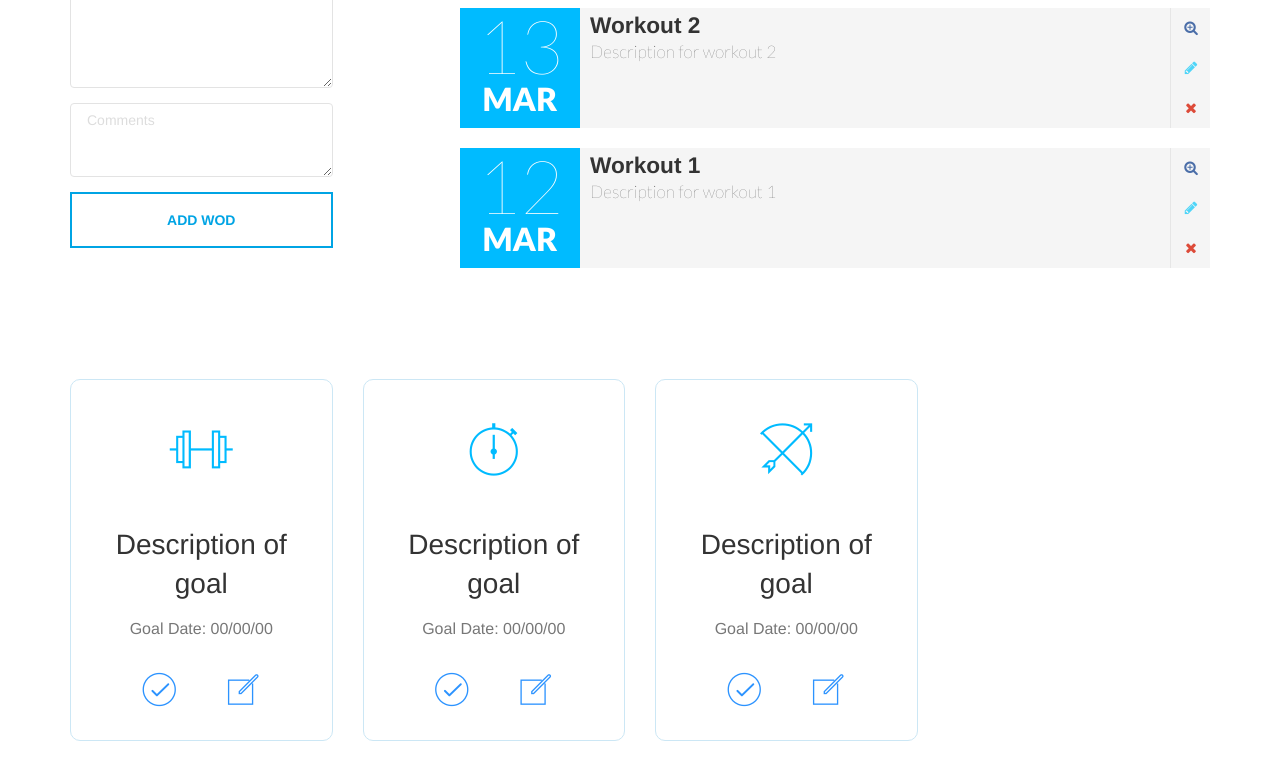
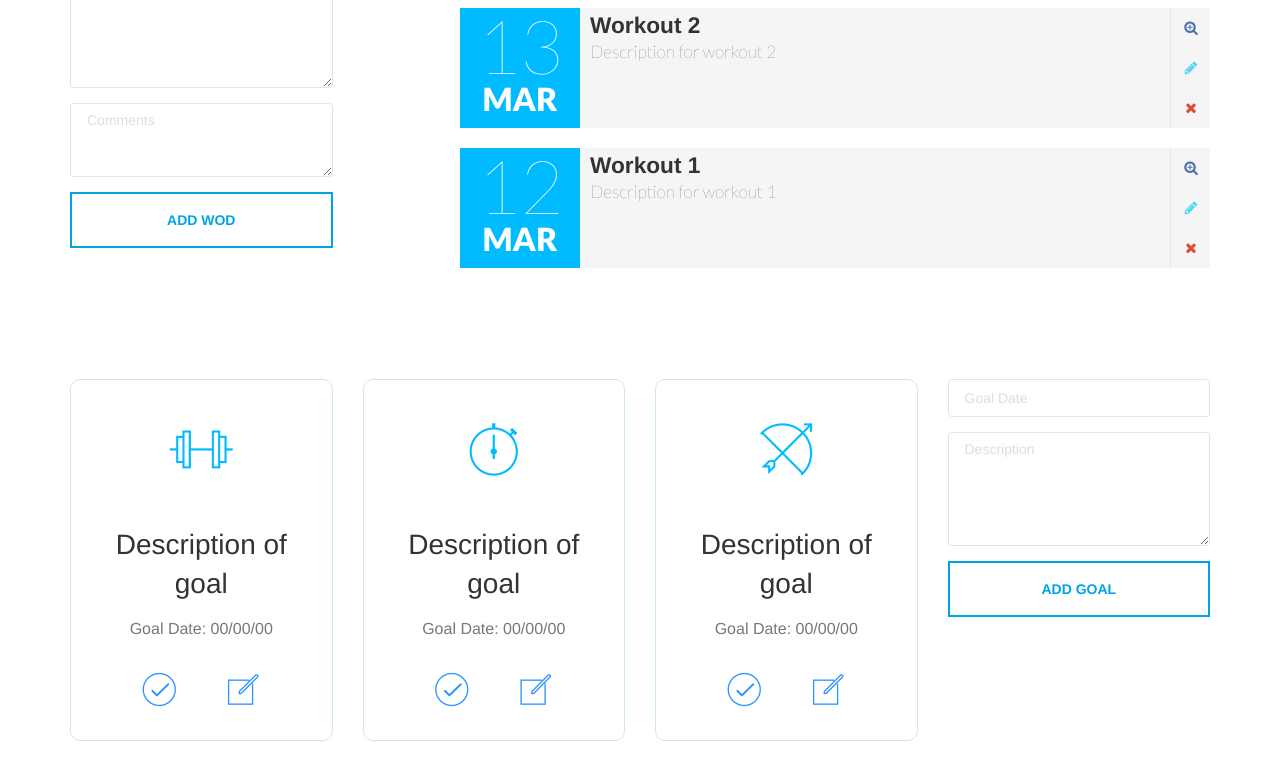
Before and after one commit to atsullivan/Ludus, a plain HTML site: page profile-page-1/profile.html in a window 1280 px wide. Shown: the part 702-1473 px from the top of the page. Drawn offline with nearby package versions, Linux system fonts and the light colour scheme; a script that the page names is missing; a web font is replaced by a local one.

Commit message:
added an add goal form

```diff
--- a/profile-page-1/css/profile.css
+++ b/profile-page-1/css/profile.css
@@ -165,3 +165,7 @@ pre.prettyprint{
   font-size: 40px;
   padding: 20px;
 }
+
+.add-goal-form{
+  padding-top: 30px;
+}
--- a/profile-page-1/profile.html
+++ b/profile-page-1/profile.html
@@ -275,6 +275,22 @@
                     </div>
                 </div>
                 <div class="col-md-3">
+                    <div class="add-goal-form">
+                        <form id="addGoalForm" method="post" class="form-horizontal">
+
+                            <div class="form-group">
+                                <div class="col-xs-12">
+                                    <input type="text" class="form-control" name="goalDate" placeholder="Goal Date" />
+                                </div>
+                            </div>
+                            <div class="form-group">
+                                <div class="col-xs-12">
+                                    <textarea class="form-control" name="description" rows="5" placeholder="Description"></textarea>
+                                </div>
+                            </div>
+                        </form>
+                        <button type="button" class="btn btn-block big-add">Add Goal</button>
+                    </div>
                 </div>
 
             </div>
```
